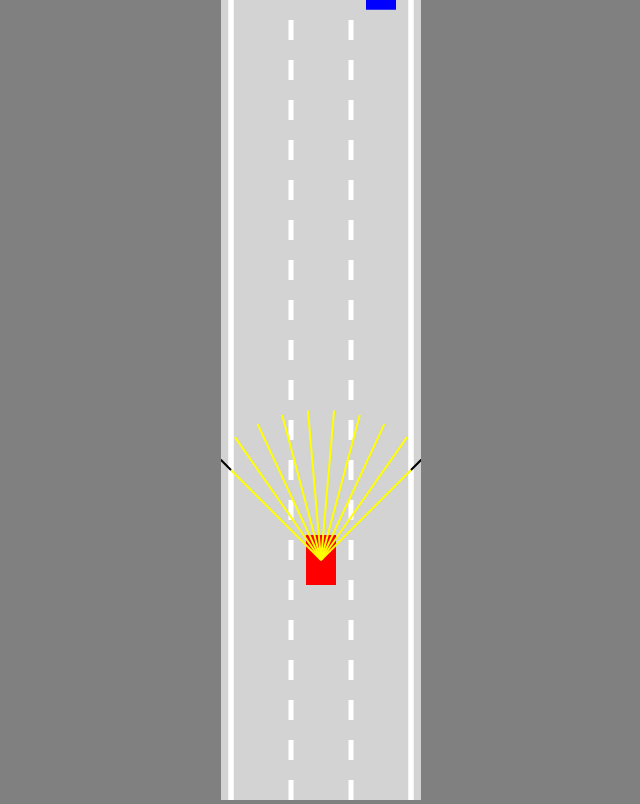
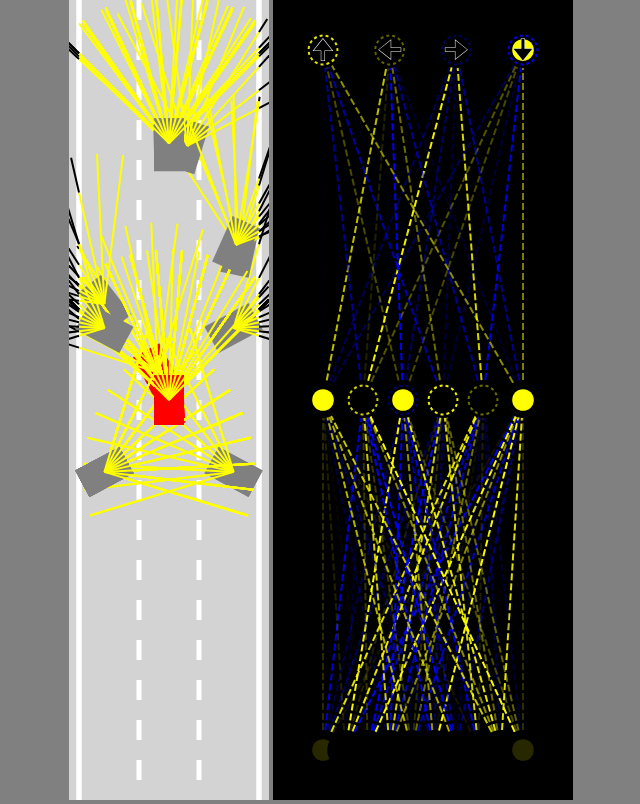
Before and after one commit to Ujjwal-Gowda/self-driving-car, a plain HTML site: page index.html in a window 1280 px wide. Shown: the whole page, without its empty margins (319-959 px from the left). Drawn offline with Linux system fonts and the light colour scheme.

Commit message:
neural networks implementation

```diff
--- a/car.js
+++ b/car.js
@@ -1,6 +1,7 @@
 import { Controls } from "./controls.js";
 import Sensor from "./sensor.js";
 import { PolyIntersect } from "./utils.js";
+import  { NeuralNetwork } from "./network.js";
 export class Car{
     constructor(x,y,width,height,controlType,maxSpeed){
         this.x = x;
@@ -15,9 +16,13 @@ export class Car{
         this.angle=0;
         this.damaged=false;
         this.controlType=controlType
+        this.brain=controlType=="AI";
 
-        if(this.controlType!="Dummy")
+        if(this.controlType!="Dummy"){
             this.sensor=new Sensor(this);
+            this.brain=new NeuralNetwork(
+                [this.sensor.rayCount,6,4]);
+        }
         this.controls=new Controls(controlType);
     }
     update(roadBorders,traffic){
@@ -28,6 +33,20 @@ export class Car{
         }
         if(this.sensor){
             this.sensor.update(roadBorders,traffic);
+            const offsets=this.sensor.readings.map(
+                s=> s==null?0:1-s.offset
+            );
+            const outputs=NeuralNetwork.feedForward(offsets, this.brain);
+            // console.log(outputs);
+
+            if(this.brain){
+                this.controls.forward=outputs[0];
+                this.controls.left=outputs[1];
+                this.controls.right=outputs[2];
+                this.controls.reverse=outputs[3];
+            }
+
+
         }
      }
 
--- a/index.html
+++ b/index.html
@@ -7,7 +7,8 @@
     <link rel="stylesheet" href="style.css">
 </head>
 <body>
-    <canvas id="myCanvas"></canvas>
+    <canvas id="carCanvas"></canvas>
+    <canvas id="networkCanvas"></canvas>
     <script type="module" src="index.js"></script>
 </body>
 </html>
--- a/index.js
+++ b/index.js
@@ -1,33 +1,52 @@
 import { Road } from "./Road.js";
 import { Car } from "./car.js";
+import { Visualizer } from "./visualizer.js";
 
-const canvas=document.getElementById("myCanvas");
-canvas.width=200;
 
-const ctx=canvas.getContext("2d");
-const road=new Road(canvas.width/2,canvas.width*0.9);
-const car=new Car(road.getLaneCenter(1),100,30,50,"Keys",4);
+const carCanvas=document.getElementById("carCanvas");
+carCanvas.width=200;
+const networkCanvas=document.getElementById("networkCanvas");
+networkCanvas.width=300;
+
+const carCtx=carCanvas.getContext("2d");
+const networkCtx=networkCanvas.getContext("2d");
+const road=new Road(carCanvas.width/2,carCanvas.width*0.9);
+const N=50;
+const cars=generateCars(N)
 const traffic=[
-    new Car(road.getLaneCenter(2),100,30,50,"Dummy",2)
+    new Car(road.getLaneCenter(1),200,30,50,"Dummy",2)
 ];
 
 animate();
+function generateCars(N){
+    const cars=[];
+    for(let i=0;i<N;i++){
+        cars.push(new Car(road.getLaneCenter(1),400,30,50,"AI"))
+    }
+    return cars
 
-function animate(){
+}
+function animate(time){
     for(let i=0;i<traffic.length;i++){
         traffic[i].update(road.border,[]);
     }
-    car.update(road.border,traffic);
-    canvas.height=window.innerHeight;
-    ctx.save();
-    ctx.translate(0, -car.y + canvas.height * 0.7);
+    for(let i=0;i<cars.length;i++){
+        cars[i].update(road.border,traffic);
+    }
+    carCanvas.height=window.innerHeight;
+    networkCanvas.height=window.innerHeight;
+    carCtx.save();
+    carCtx.translate(0, -cars.y + carCanvas.height * 0.7);
 
-    road.draw(ctx);
+    road.draw(carCtx);
     for(let i=0;i<traffic.length;i++){
-        traffic[i].draw(ctx,"blue");
+        traffic[i].draw(carCtx,"blue");
     }
-
-    car.draw(ctx,"red");
-    ctx.restore();
+    networkCtx.lineDashOffset=-time/50
+    for(let i=0;i<cars.length;i++){
+        cars[i].draw(carCtx,"red");
+    }
+    carCtx.restore();
+    Visualizer.drawNetwork(networkCtx,cars[0].brain)
     requestAnimationFrame(animate);
 }
--- a/network.js
+++ b/network.js
@@ -1,16 +1,71 @@
+export class NeuralNetwork{
+    constructor(neuronCounts){
+        this.levels=[];
+        for(let i=0;i<neuronCounts.length-1;i++){
+            this.levels.push(
+                new Level1(
+                    neuronCounts[i],
+                    neuronCounts[i+1]
+                )
+            )
+        }
+    }
+    static feedForward(givenInputs,network){
+        let outputs=Level1.feedForward(
+            givenInputs,
+            network.levels[0]
+        );
+        for(let i=1;i<network.levels.length;i++){
+            outputs=Level1.feedForward(
+                outputs,
+                network.levels[i]
+            );
+        }
+        return outputs;
+    }
+}
 class Level1{
     constructor(inputCount,outputCount){
-        this.inputs=new Array[inputCount]
-        this.outputs=new Array[outputCount]
-        this.biases=new Array[outputCount]
+        this.inputs=new Array (inputCount)
+        this.outputs=new Array (outputCount)
+        this.biases=new Array (outputCount)
 
 
-        this.weight=[];
+        this.weights=[];
 
-        for(i=0;i<inputCount;i++){
-            this.weight[i]=new Array[outputCount]
+        for(let i=0;i<inputCount;i++){
+            this.weights[i]=new Array (outputCount)
         }
 
+        Level1.#randomize(this);
+    }
 
+    static #randomize(level){
+        for(let i=0;i<level.inputs.length;i++){
+            for(let j=0;j<level.outputs.length;j++){
+                level.weights[i][j]=Math.random()*2-1;
+            }
+        }
+        for(let i=0;i<level.biases.length;i++){
+            level.biases[i]=Math.random()*2-1;
+        }
+    }
+    static feedForward(givenInputs,level){
+        for(let i=0;i<level.inputs.length;i++){
+            level.inputs[i]=givenInputs[i];
+        }
+
+        for(let i=0;i<level.outputs.length;i++){
+            let sum=0;
+            for(let j=0;j<level.inputs.length;j++){
+                sum+=level.inputs[j]*level.weights[j][i];
+            }
+            if(sum>level.biases[i]){
+                level.outputs[i]=1;
+            }else{
+                level.outputs[i]=0;
+            }
+        }
+        return level.outputs;
     }
 }
--- a/style.css
+++ b/style.css
@@ -4,6 +4,9 @@ body{
     overflow: hidden;
     text-align: center;
 }
-#myCanvas{
+#carCanvas{
     background: lightgrey;
 }
+#networkCanvas{
+    background: black;
+}
--- /dev/null
+++ b/visualizer.js
@@ -0,0 +1,118 @@
+import { lerp } from "./utils.js";
+export class Visualizer{
+    static drawNetwork(ctx,network){
+        const margin=50;
+        const left=margin;
+        const top=margin;
+        const width=ctx.canvas.width-margin*2;
+        const height=ctx.canvas.height-margin*2;
+
+        const levelHeight=height/network.levels.length;
+
+        for(let i=network.levels.length-1;i>=0;i--){
+            const levelTop=top+
+                lerp(
+                    height-levelHeight,
+                    0,
+                    network.levels.length==1
+                        ?0.5
+                        :i/(network.levels.length-1)
+                );
+
+            ctx.setLineDash([7,3]);
+            Visualizer.drawLevel(ctx,network.levels[i],
+                left,levelTop,
+                width,levelHeight,
+                i==network.levels.length-1
+                    ?['🠉','🠈','🠊','🠋']
+                    :[]
+            );
+        }
+    }
+
+    static drawLevel(ctx,level,left,top,width,height,outputLabels){
+        const right=left+width;
+        const bottom=top+height;
+
+        const {inputs,outputs,weights: weight,biases}=level;
+
+        for(let i=0;i<inputs.length;i++){
+            for(let j=0;j<outputs.length;j++){
+                ctx.beginPath();
+                ctx.moveTo(
+                    Visualizer.#getNodeX(inputs,i,left,right),
+                    bottom
+                );
+                ctx.lineTo(
+                    Visualizer.#getNodeX(outputs,j,left,right),
+                    top
+                );
+                ctx.lineWidth=2;
+                ctx.strokeStyle=getRGBA(weight[i][j]);
+                ctx.stroke();
+            }
+        }
+
+        const nodeRadius=18;
+        for(let i=0;i<inputs.length;i++){
+            const x=Visualizer.#getNodeX(inputs,i,left,right);
+            ctx.beginPath();
+            ctx.arc(x,bottom,nodeRadius,0,Math.PI*2);
+            ctx.fillStyle="black";
+            ctx.fill();
+            ctx.beginPath();
+            ctx.arc(x,bottom,nodeRadius*0.6,0,Math.PI*2);
+            ctx.fillStyle=getRGBA(inputs[i]);
+            ctx.fill();
+        }
+
+        for(let i=0;i<outputs.length;i++){
+            const x=Visualizer.#getNodeX(outputs,i,left,right);
+            ctx.beginPath();
+            ctx.arc(x,top,nodeRadius,0,Math.PI*2);
+            ctx.fillStyle="black";
+            ctx.fill();
+            ctx.beginPath();
+            ctx.arc(x,top,nodeRadius*0.6,0,Math.PI*2);
+            ctx.fillStyle=getRGBA(outputs[i]);
+            ctx.fill();
+
+            ctx.beginPath();
+            ctx.lineWidth=2;
+            ctx.arc(x,top,nodeRadius*0.8,0,Math.PI*2);
+            ctx.strokeStyle=getRGBA(biases[i]);
+            ctx.setLineDash([3,3]);
+            ctx.stroke();
+            ctx.setLineDash([]);
+
+            if(outputLabels[i]){
+                ctx.beginPath();
+                ctx.textAlign="center";
+                ctx.textBaseline="middle";
+                ctx.fillStyle="black";
+                ctx.strokeStyle="white";
+                ctx.font=(nodeRadius*1.5)+"px Arial";
+                ctx.fillText(outputLabels[i],x,top+nodeRadius*0.1);
+                ctx.lineWidth=0.5;
+                ctx.strokeText(outputLabels[i],x,top+nodeRadius*0.1);
+            }
+        }
+    }
+
+    static #getNodeX(nodes,index,left,right){
+        return lerp(
+            left,
+            right,
+            nodes.length==1
+                ?0.5
+                :index/(nodes.length-1)
+        );
+    }
+}
+function getRGBA(value){
+    const alpha=Math.abs(value);
+    const R=value<0?0:255;
+    const G=R;
+    const B=value>0?0:255;
+    return "rgba("+R+","+G+","+B+","+alpha+")";
+}
```
